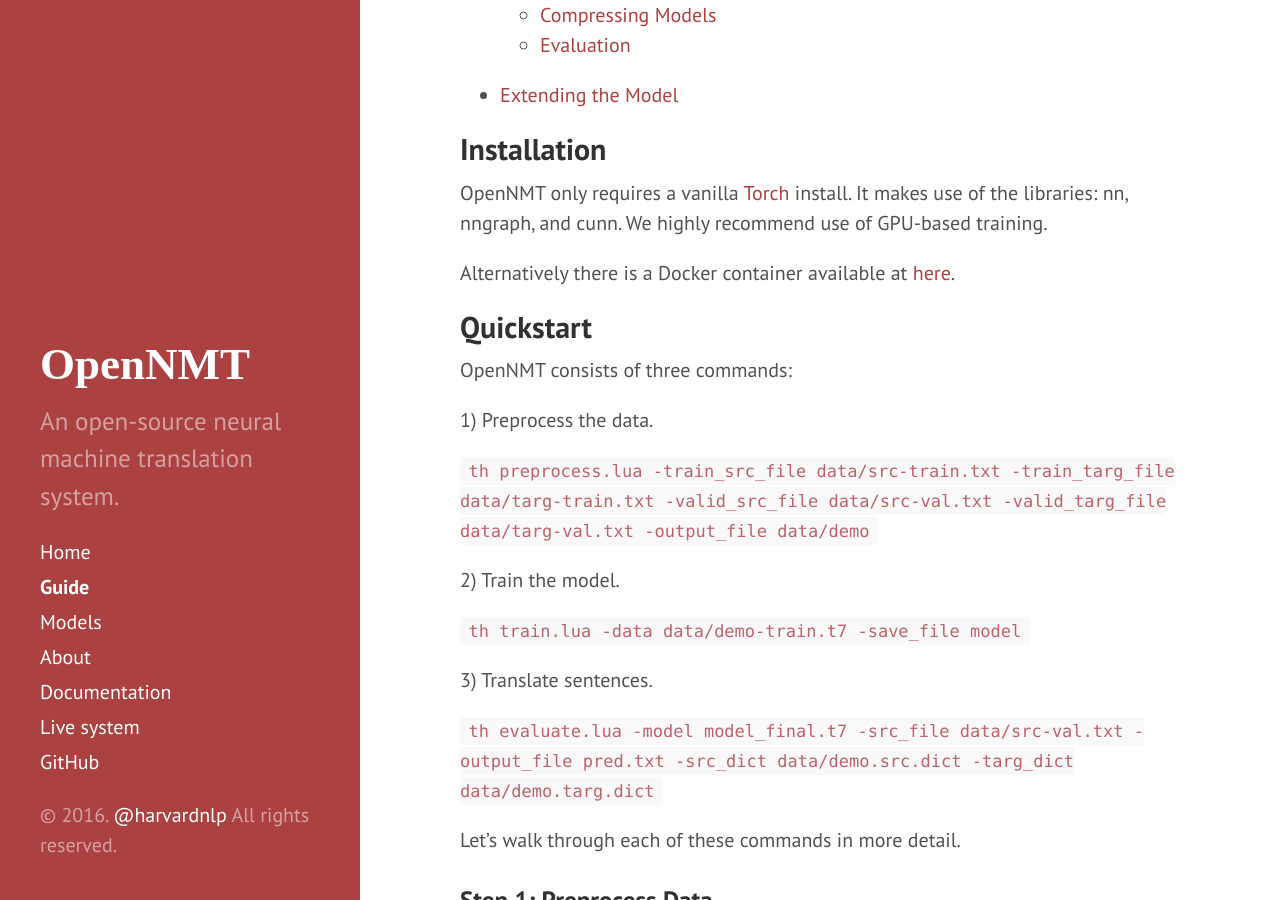
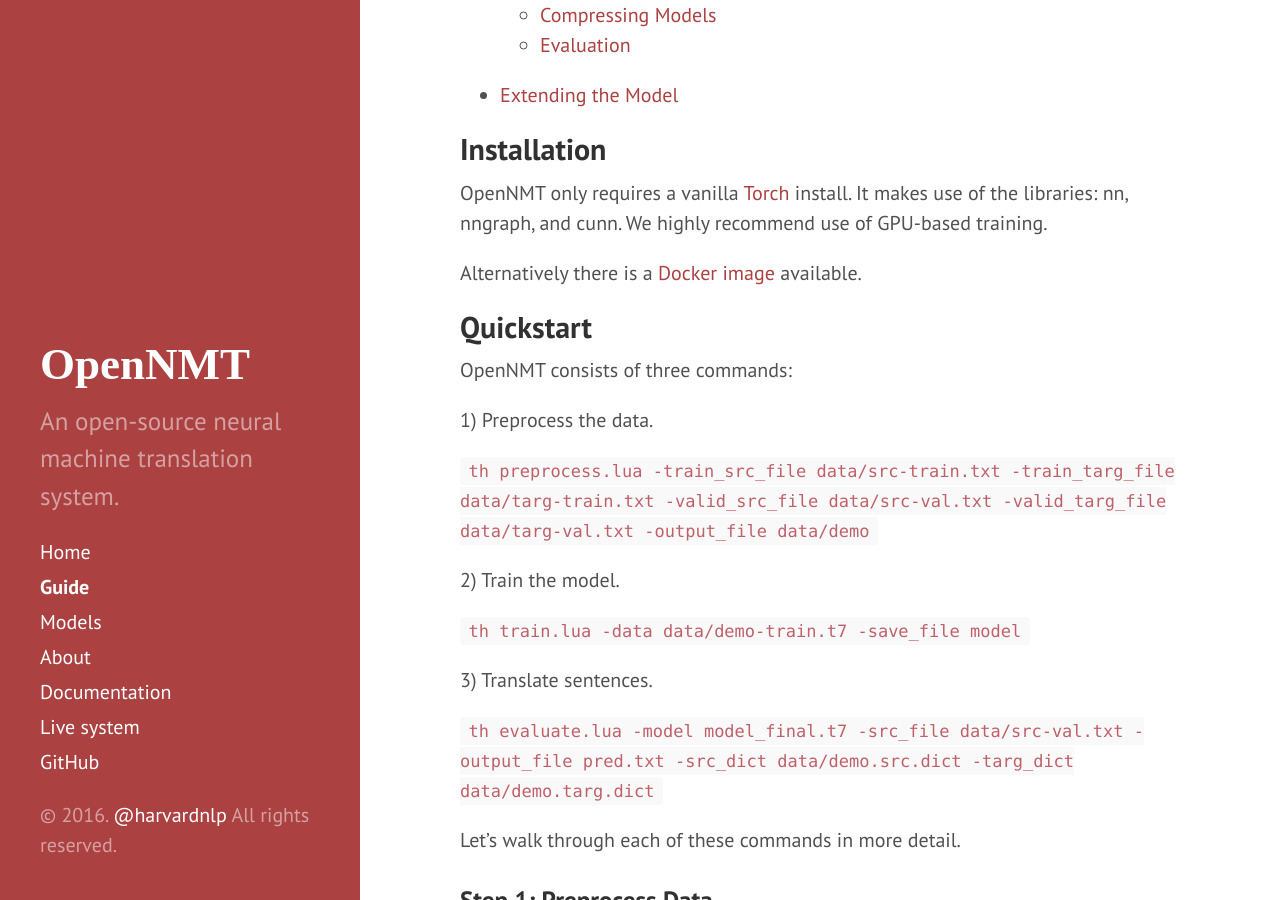
Before and after one commit to OpenNMT/opennmt.github.io, a Jekyll site: the page built from Guide.md, in a window 1280 px wide and 900 px high, scrolled down 400 px. Built offline with Jekyll 4.4.1, drawn with Linux system fonts in a browser that asks for light colours.

Commit message:
Update Guide.md

```diff
--- a/Guide.md
+++ b/Guide.md
@@ -12,7 +12,7 @@ order: 2
 
 OpenNMT only requires a vanilla <a href="http://torch.ch/docs/getting-started.html">Torch</a> install. It makes use of the libraries: nn, nngraph, and cunn. We highly recommend use of GPU-based training.
 
-Alternatively there is a Docker container available at <a href="https://hub.docker.com/r/harvardnlp/opennmt/">here</a>.
+Alternatively there is a <a href="https://hub.docker.com/r/harvardnlp/opennmt/">Docker image</a> available.
 
 ## Quickstart
 
```
